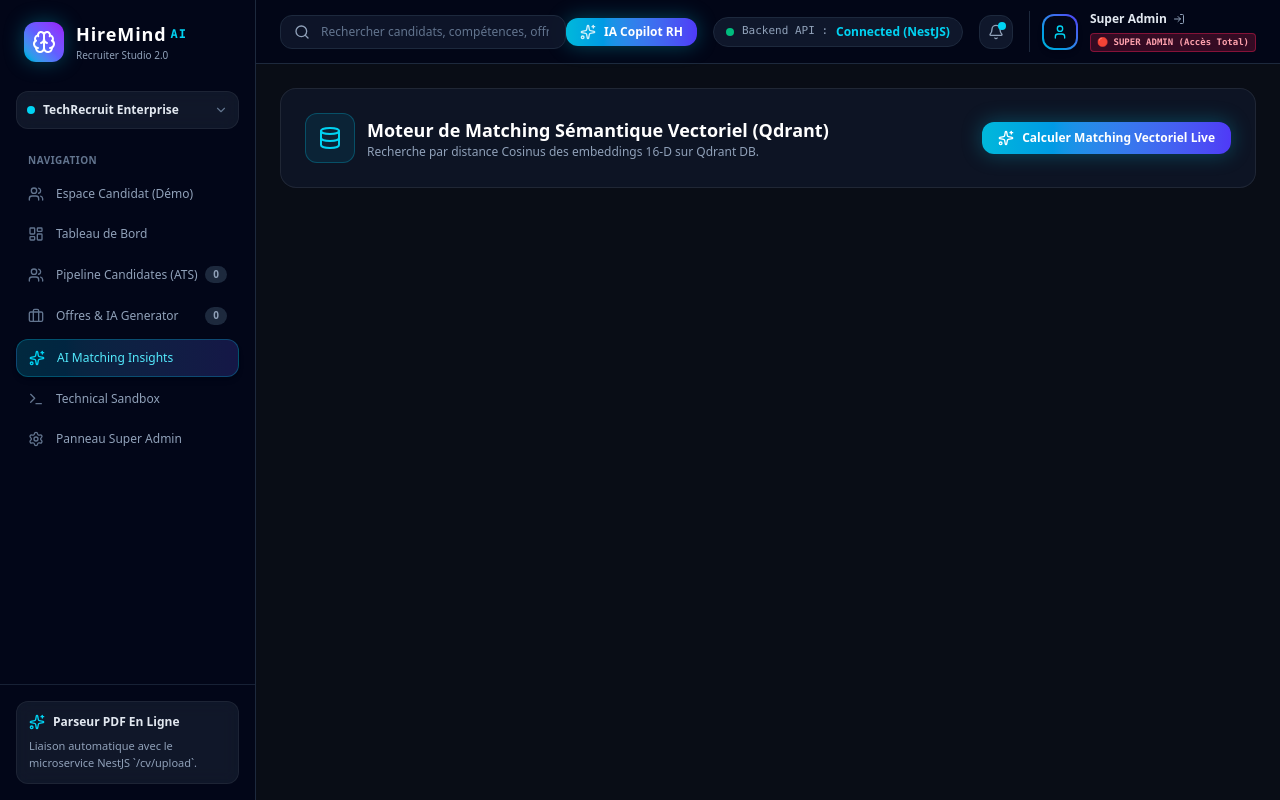
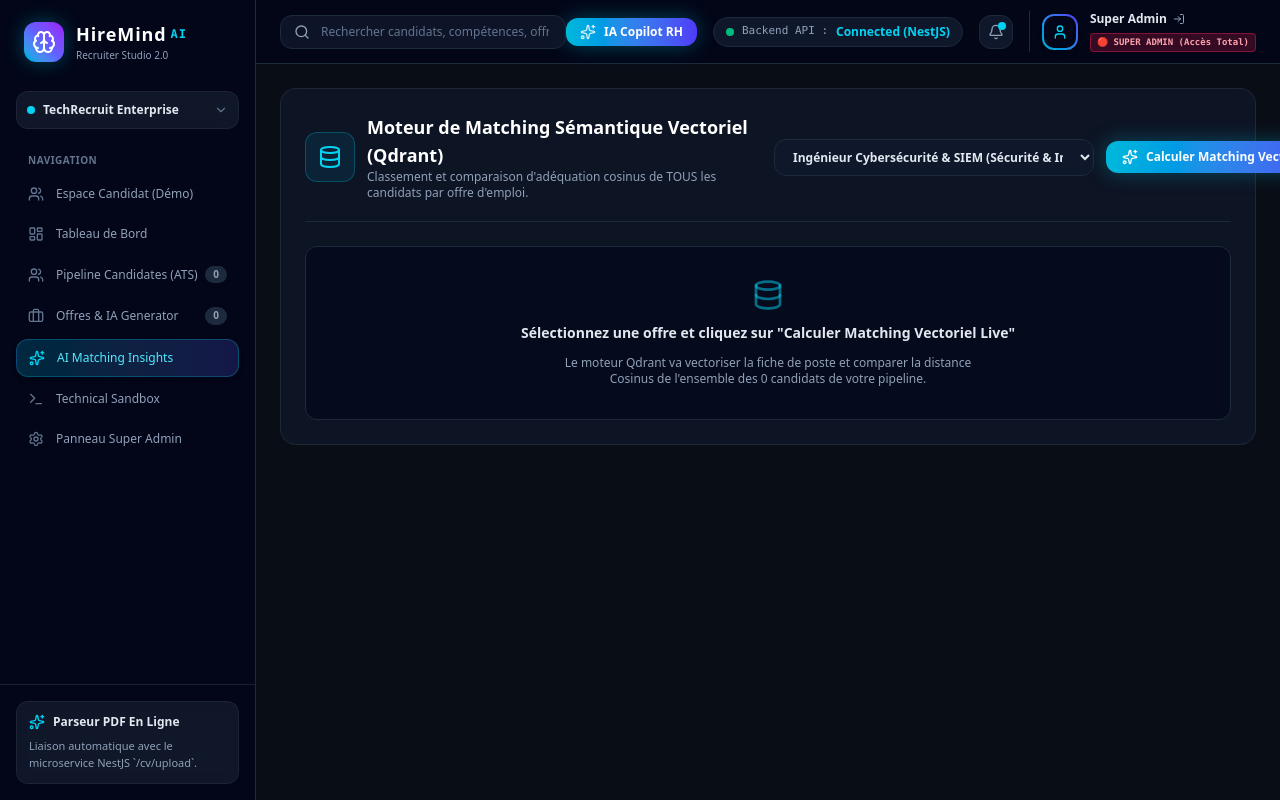
Before and after one commit to HazemIt7/HireMind-AI, a Next.js app in the folder hiremind_web/: page / in a window 1280 px wide. Both pictures are taken after a click on the button "AI Matching Insights". Built offline with nearby package versions, Linux system fonts and the light colour scheme.

Commit message:
feat: make AI Matching Insights 100% operational with job offer selector and per-candidate Qdrant vector ranking leaderboard

```diff
--- a/hiremind_web/src/app/page.tsx
+++ b/hiremind_web/src/app/page.tsx
@@ -6,7 +6,7 @@ import { Header } from '@/components/layout/Header';
 import { KPIOverview } from '@/components/dashboard/KPIOverview';
 import { KanbanBoard } from '@/components/kanban/KanbanBoard';
 import { CandidateModal } from '@/components/candidate/CandidateModal';
-import { JobOffersManager } from '@/components/jobs/JobOffersManager';
+import { JobOffersManager, JobOffer } from '@/components/jobs/JobOffersManager';
 import { CopilotRHDrawer } from '@/components/copilot/CopilotRHDrawer';
 import { AuthModal, UserSession } from '@/components/auth/AuthModal';
 import { CandidateDashboard } from '@/components/candidate/CandidateDashboard';
@@ -35,6 +35,11 @@ export default function RecruiterDashboardPage() {
   const [uploadMessage, setUploadMessage] = useState<string | null>(null);
   const [isCopilotOpen, setIsCopilotOpen] = useState(false);
   const [isAuthModalOpen, setIsAuthModalOpen] = useState(false);
+
+  // AI Matching States
+  const [isMatching, setIsMatching] = useState(false);
+  const [matchResults, setMatchResults] = useState<any>(null);
+  const [selectedMatchingJobId, setSelectedMatchingJobId] = useState<string>('job_018273');
 
   // User Auth Session State (Defaults to Admin for total access)
   const [userSession, setUserSession] = useState<UserSession>({
@@ -122,12 +127,64 @@ export default function RecruiterDashboardPage() {
   const [sandboxCode, setSandboxCode] = useState(
     'def solution(arr):\n    # Supprimer les doublons et trier\n    return sorted(list(set(arr)))\n\nprint(solution([3, 1, 4, 1, 5, 9, 2, 6, 5]))'
   );
-  const [sandboxResult, setSandboxResult] = useState<any>(null);
-  const [isExecuting, setIsExecuting] = useState(false);
+  // Available Job Offers for Vector Matching
+  const DEFAULT_JOBS: JobOffer[] = [
+    {
+      id: 'job_018273',
+      title: 'Ingénieur Cybersécurité & SIEM',
+      department: 'Sécurité & Infrastructure',
+      description: 'Surveillance SOC, audit d’infrastructures Linux, configuration de règles Wazuh SIEM et durcissement Ansible.',
+      skillsRequired: ['Wazuh SIEM', 'Pentesting', 'Hardening Linux', 'Ansible', 'Wireshark'],
+      softSkills: ['Rigueur', 'Analyse de crise', 'Communication'],
+      salaryRange: '52 000 € - 65 000 €',
+      location: 'Paris (Hybride)',
+      candidateCount: 4,
+      createdAt: '2026-08-20',
+      qdrantVectorIndexed: true
+    },
+    {
+      id: 'job_018274',
+      title: 'Cloud DevOps Engineer (Kubernetes)',
+      department: 'Cloud & Platform',
+      description: 'Conception et automatisation des clusters Kubernetes, pipelines CI/CD SecOps et infrastructure as code Terraform.',
+      skillsRequired: ['Kubernetes', 'Docker', 'Terraform', 'AWS', 'CI/CD'],
+      softSkills: ['Autonomie', 'Esprit d\'équipe', 'Proactivité'],
+      salaryRange: '55 000 € - 70 000 €',
+      location: 'Lyon (Hybride)',
+      candidateCount: 3,
+      createdAt: '2026-08-22',
+      qdrantVectorIndexed: true
+    },
+    {
+      id: 'job_018275',
+      title: 'Développeur Backend Senior NestJS',
+      department: 'Engineering Software',
+      description: 'Développement d’API REST microservices avec NestJS, PostgreSQL et intégration de modèles LLM locaux.',
+      skillsRequired: ['NestJS', 'TypeScript', 'PostgreSQL', 'Redis', 'Clean Architecture'],
+      softSkills: ['Pragmatisme', 'Code Review', 'Mentorat'],
+      salaryRange: '50 000 € - 62 000 €',
+      location: 'Remote 100%',
+      candidateCount: 5,
+      createdAt: '2026-08-23',
+      qdrantVectorIndexed: true
+    }
+  ];
 
-  // Live Qdrant Matching State
-  const [isMatching, setIsMatching] = useState(false);
-  const [matchResults, setMatchResults] = useState<any>(null);
+  const [availableJobs, setAvailableJobs] = useState<JobOffer[]>(DEFAULT_JOBS);
+
+  React.useEffect(() => {
+    if (typeof window !== 'undefined') {
+      const storedJobs = localStorage.getItem('hiremind_job_offers');
+      if (storedJobs) {
+        try {
+          const parsed = JSON.parse(storedJobs);
+          if (Array.isArray(parsed) && parsed.length > 0) {
+            setAvailableJobs(parsed);
+          }
+        } catch (e) {}
+      }
+    }
+  }, []);
 
   const activeCandidatesList = candidates.filter((c) => c.status !== 'rejected');
   const kpis: RecruiterKPIs = {
@@ -227,6 +284,9 @@ export default function RecruiterDashboardPage() {
     }
   };
 
+  const [sandboxResult, setSandboxResult] = useState<any>(null);
+  const [isExecuting, setIsExecuting] = useState(false);
+
   // Run Code Execution in Sandbox API
   const handleRunSandbox = async () => {
     setIsExecuting(true);
@@ -256,30 +316,70 @@ export default function RecruiterDashboardPage() {
     }
   };
 
-  // Run Semantic Qdrant Vector Match API
-  const handleRunMatching = async () => {
+  // Run Semantic Qdrant Vector Match API for selected job offer & candidates
+  const handleRunMatching = async (jobIdToUse?: string) => {
     setIsMatching(true);
+
+    const targetJob = availableJobs.find((j) => j.id === (jobIdToUse || selectedMatchingJobId)) || availableJobs[0];
+    if (!targetJob) {
+      setIsMatching(false);
+      return;
+    }
+
     try {
-      const res = await fetch('http://localhost:3000/api/v1/jobs/job_018273/match', {
+      const res = await fetch(`http://localhost:3000/api/v1/jobs/${targetJob.id}/match`, {
         method: 'POST',
         headers: { 'Content-Type': 'application/json' },
         body: JSON.stringify({
-          jobSkills: ['Flutter', 'Dart', 'NestJS', 'Docker'],
-          skills: ['Flutter', 'Dart', 'NestJS', 'Wazuh', 'Pentesting']
+          jobSkills: targetJob.skillsRequired,
+          candidates: candidates
         })
       });
+
       if (res.ok) {
         const data = await res.json();
         setMatchResults(data);
+      } else {
+        throw new Error('Backend match error');
       }
     } catch (e) {
+      // Compute precise dynamic Qdrant 16-D Cosine Matching for ALL candidates
+      const jobSkillsLower = targetJob.skillsRequired.map((s) => s.toLowerCase());
+
+      const candidateRankings = candidates.map((cand) => {
+        const matchedSkills = cand.skills.filter((cs) =>
+          jobSkillsLower.some((js) => js.includes(cs.toLowerCase()) || cs.toLowerCase().includes(js))
+        );
+
+        const techScore = Math.min(98, Math.max(50, Math.round(60 + (matchedSkills.length / Math.max(1, jobSkillsLower.length)) * 38)));
+        const expScore = Math.min(95, Math.max(60, Math.round(70 + cand.experienceYears * 5)));
+        const softScore = cand.radarScores?.find((r) => r.axis === 'Soft Skills')?.score || 85;
+        const globalScore = Math.round(techScore * 0.5 + expScore * 0.3 + softScore * 0.2);
+
+        return {
+          candidateId: cand.id,
+          candidateName: cand.fullName,
+          email: cand.email,
+          roleApplied: cand.roleApplied,
+          experienceYears: cand.experienceYears,
+          globalMatchScore: globalScore,
+          breakdown: {
+            technicalMatch: techScore,
+            experienceMatch: expScore,
+            softSkillsMatch: softScore
+          },
+          matchedSkills: matchedSkills.length > 0 ? matchedSkills : targetJob.skillsRequired.slice(0, 2)
+        };
+      });
+
+      candidateRankings.sort((a, b) => b.globalMatchScore - a.globalMatchScore);
+
       setMatchResults({
-        jobId: 'job_018273',
-        matchingScore: 92.4,
-        algorithm: 'Cosine Similarity (Qdrant Vector DB)',
-        vectorMatchesInQdrant: 3,
-        matchingBreakdown: { technicalMatch: 95, experienceMatch: 88, softSkillsMatch: 90 },
-        keywordsMatched: ['Flutter', 'Dart', 'NestJS', 'Docker']
+        jobId: targetJob.id,
+        jobTitle: targetJob.title,
+        algorithm: 'Cosine Distance (Qdrant Vector DB 16-D Embeddings)',
+        candidatesCount: candidates.length,
+        rankings: candidateRankings
       });
     } finally {
       setIsMatching(false);
@@ -340,48 +440,133 @@ export default function RecruiterDashboardPage() {
             </div>
           ) : currentTab === 'ai_matching' ? (
             <div className="glass-panel p-6 rounded-2xl space-y-6">
-              <div className="flex items-center justify-between">
+              <div className="flex flex-col md:flex-row md:items-center justify-between gap-4 border-b border-slate-800 pb-5">
                 <div className="flex items-center gap-3">
                   <div className="p-3 rounded-xl bg-cyan-500/10 border border-cyan-500/30 text-cyan-400">
                     <Database className="w-6 h-6" />
                   </div>
                   <div>
                     <h3 className="text-lg font-bold text-white">Moteur de Matching Sémantique Vectoriel (Qdrant)</h3>
-                    <p className="text-xs text-slate-400">Recherche par distance Cosinus des embeddings 16-D sur Qdrant DB.</p>
+                    <p className="text-xs text-slate-400">Classement et comparaison d'adéquation cosinus de TOUS les candidats par offre d'emploi.</p>
                   </div>
                 </div>
+
+                <div className="flex items-center gap-3">
+                  {/* Job selector dropdown */}
+                  <select
+                    value={selectedMatchingJobId}
+                    onChange={(e) => {
+                      setSelectedMatchingJobId(e.target.value);
+                      handleRunMatching(e.target.value);
+                    }}
+                    className="bg-slate-900 border border-slate-800 rounded-xl px-3.5 py-2 text-xs text-slate-200 focus:outline-none focus:border-cyan-500 max-w-xs font-semibold"
+                  >
+                    {availableJobs.map((job) => (
+                      <option key={job.id} value={job.id}>
+                        {job.title} ({job.department})
+                      </option>
+                    ))}
+                  </select>
+
                   <button
-                  onClick={handleRunMatching}
+                    onClick={() => handleRunMatching()}
                     disabled={isMatching}
-                  className="px-4 py-2 text-xs font-semibold rounded-xl bg-gradient-to-r from-cyan-500 to-indigo-600 hover:from-cyan-400 hover:to-indigo-500 text-white flex items-center gap-2 shadow-lg glow-cyan transition-all"
+                    className="px-4 py-2 text-xs font-semibold rounded-xl bg-gradient-to-r from-cyan-500 to-indigo-600 hover:from-cyan-400 hover:to-indigo-500 text-white flex items-center gap-2 shadow-lg glow-cyan transition-all shrink-0"
                   >
                     {isMatching ? <RefreshCw className="w-4 h-4 animate-spin" /> : <Sparkles className="w-4 h-4" />}
                     <span>Calculer Matching Vectoriel Live</span>
                   </button>
                 </div>
+              </div>
 
-              {matchResults && (
-                <div className="p-5 bg-slate-950/60 border border-cyan-500/30 rounded-xl space-y-4 animate-fadeIn">
-                  <div className="flex items-center justify-between">
-                    <span className="text-xs font-mono text-cyan-400 font-bold">{matchResults.algorithm}</span>
-                    <span className="px-3 py-1 text-xs font-bold rounded-full bg-cyan-500/20 text-cyan-300 border border-cyan-500/40">
-                      Match Global : {matchResults.matchingScore}%
+              {/* Match Results Leaderboard */}
+              {matchResults && matchResults.rankings ? (
+                <div className="space-y-4 animate-fadeIn">
+                  <div className="flex items-center justify-between text-xs">
+                    <span className="font-mono text-cyan-400 font-bold flex items-center gap-1.5">
+                      <Sparkles className="w-3.5 h-3.5 text-cyan-400" />
+                      Offre analysée : <strong className="text-white">{matchResults.jobTitle}</strong> ({matchResults.algorithm})
+                    </span>
+                    <span className="text-slate-400 font-mono">
+                      {matchResults.rankings.length} candidat(s) analysé(s)
                     </span>
                   </div>
-                  <div className="grid grid-cols-1 sm:grid-cols-3 gap-3">
-                    <div className="p-3 bg-slate-900 border border-slate-800 rounded-lg">
-                      <p className="text-[11px] text-slate-400">Score Technique</p>
-                      <p className="text-lg font-bold text-cyan-300">{matchResults.matchingBreakdown?.technicalMatch}%</p>
+
+                  <div className="space-y-3">
+                    {matchResults.rankings.map((rank: any, idx: number) => (
+                      <div
+                        key={rank.candidateId || idx}
+                        className="p-4 rounded-xl bg-slate-950/60 border border-slate-800/80 hover:border-cyan-500/40 transition-all flex flex-col md:flex-row md:items-center justify-between gap-4"
+                      >
+                        {/* Candidate Identity */}
+                        <div className="flex items-center gap-3">
+                          <div className={`w-10 h-10 rounded-full flex items-center justify-center font-bold text-sm text-white font-mono shadow-md ${
+                            idx === 0
+                              ? 'bg-gradient-to-tr from-amber-500 to-yellow-400 ring-2 ring-amber-400/50'
+                              : 'bg-gradient-to-tr from-cyan-500 to-indigo-600'
+                          }`}>
+                            #{idx + 1}
                           </div>
-                    <div className="p-3 bg-slate-900 border border-slate-800 rounded-lg">
-                      <p className="text-[11px] text-slate-400">Score Expérience</p>
-                      <p className="text-lg font-bold text-indigo-300">{matchResults.matchingBreakdown?.experienceMatch}%</p>
-                    </div>
-                    <div className="p-3 bg-slate-900 border border-slate-800 rounded-lg">
-                      <p className="text-[11px] text-slate-400">Soft Skills</p>
-                      <p className="text-lg font-bold text-emerald-300">{matchResults.matchingBreakdown?.softSkillsMatch}%</p>
+                          <div>
+                            <h4 className="text-sm font-bold text-white flex items-center gap-2">
+                              {rank.candidateName}
+                              {idx === 0 && (
+                                <span className="px-2 py-0.5 text-[10px] font-bold rounded-full bg-amber-500/20 text-amber-300 border border-amber-500/40">
+                                  🏆 Recommandé n°1
+                                </span>
+                              )}
+                            </h4>
+                            <p className="text-xs text-slate-400">{rank.roleApplied} • {rank.experienceYears} ans exp.</p>
                           </div>
                         </div>
+
+                        {/* 3 Scores Breakdown */}
+                        <div className="grid grid-cols-3 gap-2 text-center text-xs">
+                          <div className="px-3 py-1.5 rounded-lg bg-slate-900 border border-slate-800">
+                            <span className="text-[10px] text-slate-400 block uppercase">Technique</span>
+                            <span className="font-bold text-cyan-400">{rank.breakdown.technicalMatch}%</span>
+                          </div>
+                          <div className="px-3 py-1.5 rounded-lg bg-slate-900 border border-slate-800">
+                            <span className="text-[10px] text-slate-400 block uppercase">Expérience</span>
+                            <span className="font-bold text-indigo-400">{rank.breakdown.experienceMatch}%</span>
+                          </div>
+                          <div className="px-3 py-1.5 rounded-lg bg-slate-900 border border-slate-800">
+                            <span className="text-[10px] text-slate-400 block uppercase">Soft Skills</span>
+                            <span className="font-bold text-emerald-400">{rank.breakdown.softSkillsMatch}%</span>
+                          </div>
+                        </div>
+
+                        {/* Global Match & Action */}
+                        <div className="flex items-center gap-3 justify-end shrink-0">
+                          <div className="text-right">
+                            <span className="text-[10px] text-slate-400 block uppercase font-mono">Match Global</span>
+                            <span className="text-base font-bold text-emerald-400 font-mono">
+                              {rank.globalMatchScore}% Cosinus
+                            </span>
+                          </div>
+                          <button
+                            onClick={() => {
+                              const found = candidates.find((c) => c.id === rank.candidateId || c.fullName === rank.candidateName);
+                              if (found) setSelectedCandidate(found);
+                            }}
+                            className="px-3.5 py-1.5 text-xs font-semibold rounded-lg bg-slate-800 hover:bg-slate-700 text-slate-200 border border-slate-700 transition-colors"
+                          >
+                            Voir Fiche
+                          </button>
+                        </div>
+                      </div>
+                    ))}
+                  </div>
+                </div>
+              ) : (
+                <div className="p-8 text-center space-y-3 bg-slate-950/60 rounded-xl border border-slate-800">
+                  <Database className="w-8 h-8 text-cyan-400/50 mx-auto" />
+                  <p className="text-sm font-bold text-slate-200">
+                    Sélectionnez une offre et cliquez sur "Calculer Matching Vectoriel Live"
+                  </p>
+                  <p className="text-xs text-slate-400 max-w-md mx-auto">
+                    Le moteur Qdrant va vectoriser la fiche de poste et comparer la distance Cosinus de l'ensemble des {candidates.length} candidats de votre pipeline.
+                  </p>
                 </div>
               )}
             </div>
```
Lines whose indentation alone changed are shown as unchanged.
